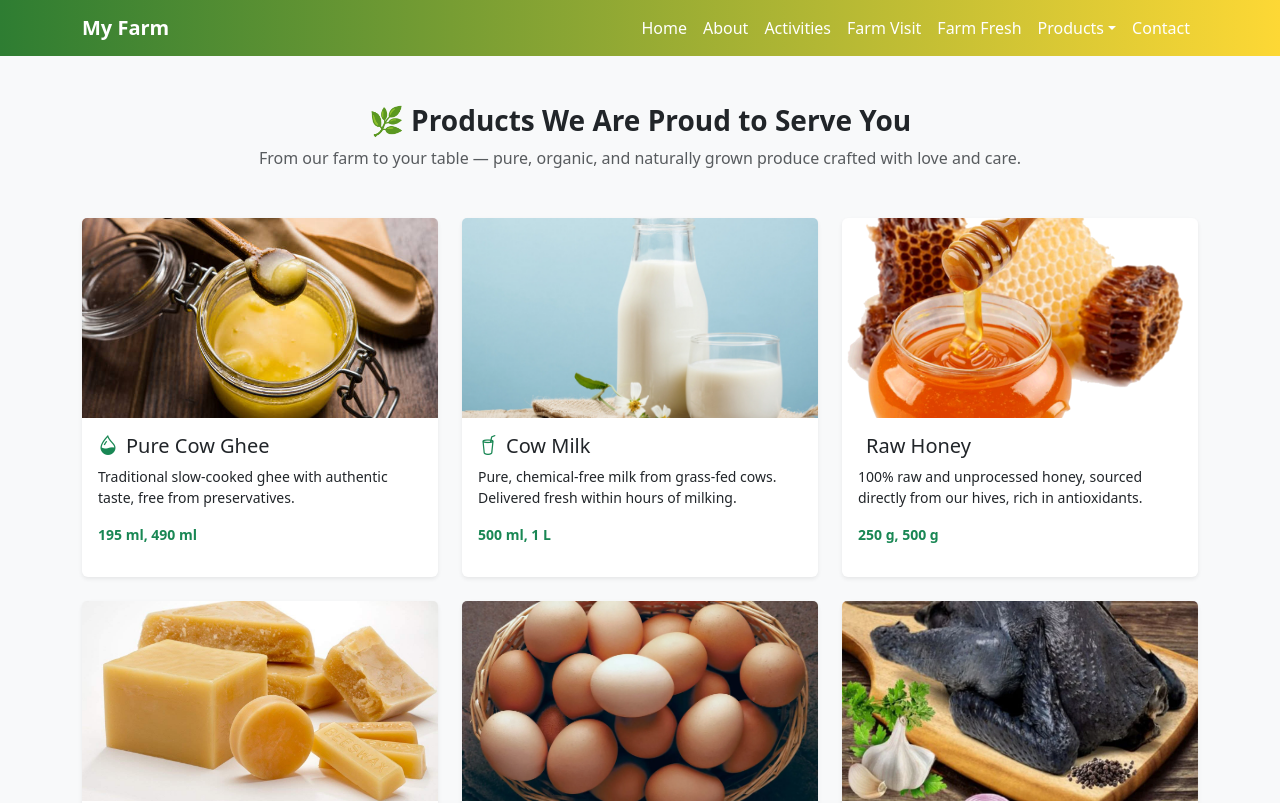
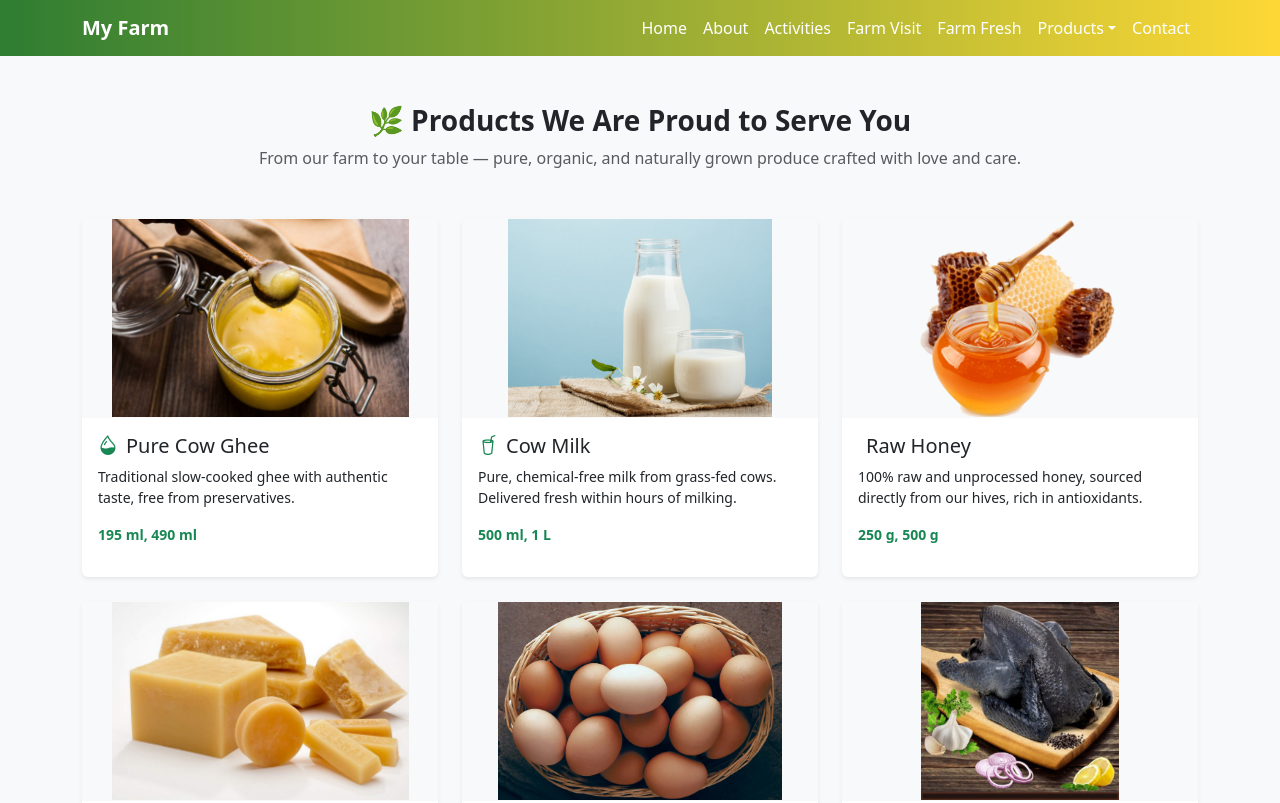
Before and after one commit to flora200198/RLT-Agri-Tourism, a React (Create React App) app: page /products in a window 1280 px wide. Shown: the top 803 px of the page. Built offline with nearby package versions, Linux system fonts and the light colour scheme.

Commit message:
links updated

```diff
--- a/src/Pages/Booking/ActivityBooking.jsx
+++ b/src/Pages/Booking/ActivityBooking.jsx
@@ -477,7 +477,7 @@ export default function ActivityBooking() {
 
     // Activity-wise slots
     const activitySlots = {
-      farm: ["10:00 AM - 2:00 PM", "2:30 PM - 6:30 PM"],
+      farm: ["10:00 AM - 5:30 PM"],
       bday: ["10:00 AM - 2:00 PM", "3:00 PM - 7:00 PM"],
       swimming: [
         "10:00 AM - 12:00 PM",
@@ -507,8 +507,6 @@ export default function ActivityBooking() {
     return "available-date";
   }}
 />
-
-
               {/* Slots */}
               {date && availability[date] && (
                 <div className="mt-3">
--- a/src/Pages/Booking/Booking.jsx
+++ b/src/Pages/Booking/Booking.jsx
@@ -98,8 +98,9 @@ export default function BookingWizard() {
    <div className="container py-5">
   <div className="row">
     {/* LEFT SIDE – Stay Booking */}
+    <h2 className="fw-bold mb-4 text-center" >Book your slot</h2>
     <div className="col-lg-6 mb-4">
-      <h2 className="fw-bold mb-4 text-center">Book Your Farm Stay</h2>
+      <h3 className="fw-bold mb-4 text-center">With Stay</h3>
 
       {/* 3-step pill stepper */}
       <div className="d-flex justify-content-center mb-4 flex-wrap gap-2">
@@ -171,7 +172,7 @@ export default function BookingWizard() {
 
     {/* RIGHT SIDE – Activity Booking (without stay) */}
     <div className="col-lg-6 mb-4">
-      <h2 className="fw-bold mb-4 text-center">Book Activities Only</h2>
+      <h3 className="fw-bold mb-4 text-center">Without Stay</h3>
       <ActivityBooking />
     </div>
   </div>
--- a/src/Pages/Product/Product.jsx
+++ b/src/Pages/Product/Product.jsx
@@ -6,11 +6,7 @@ import { Link, useParams } from "react-router-dom";
 
 
 const ProductsSection = () => {
-    // const { slug } = useParams();
-    // const product = useMemo(
-    //     () => PRODUCTS.find((p) => p.slug === slug),
-    //     [slug]
-    // );
+
     return (
         <section className="py-5 bg-light">
             <div className="container">
@@ -35,7 +31,13 @@ const ProductsSection = () => {
                                         src={p.heroImg}
                                         alt={p.name}
                                         className="card-img-top"
-                                        style={{ objectFit: "cover", height: "200px" }}
+                                        style={{
+                                            objectFit: "contain",
+                                            height: "200px",
+                                            width: "100%",
+                                            backgroundColor: "#f8f9fa",
+                                            padding: "1px"
+                                        }}
                                     />
                                     <div className="card-body d-flex flex-column">
                                         <h5 className="card-title d-flex align-items-center">
@@ -54,7 +56,7 @@ const ProductsSection = () => {
                         </div>
                     ))}
                 </div>
-                {/* Optional: Testimonials placeholder */}
+
                 <div className="mt-5 text-center">
                     <h3 className="h5">💬 What Our Customers Say</h3>
                     <p className="text-muted">
--- a/src/components/Sections/HeroSection.jsx
+++ b/src/components/Sections/HeroSection.jsx
@@ -203,7 +203,7 @@ const HeroSection = () => {
 
               <div className="d-flex gap-3 mt-3 flex-wrap">
                <Link to='/book' ><button variant="primary" className="btn btn-primary btn-lg" >Plan Your Visit</button> </Link>
-                <button variant="outline-primary" className="btn btn-outline-light btn-lg product" >See Products</button>
+              <Link to='/products'><button  variant="outline-primary" className="btn btn-outline-light btn-lg product" >See Products</button></Link>
               </div>
             </div>
           </div>
```
